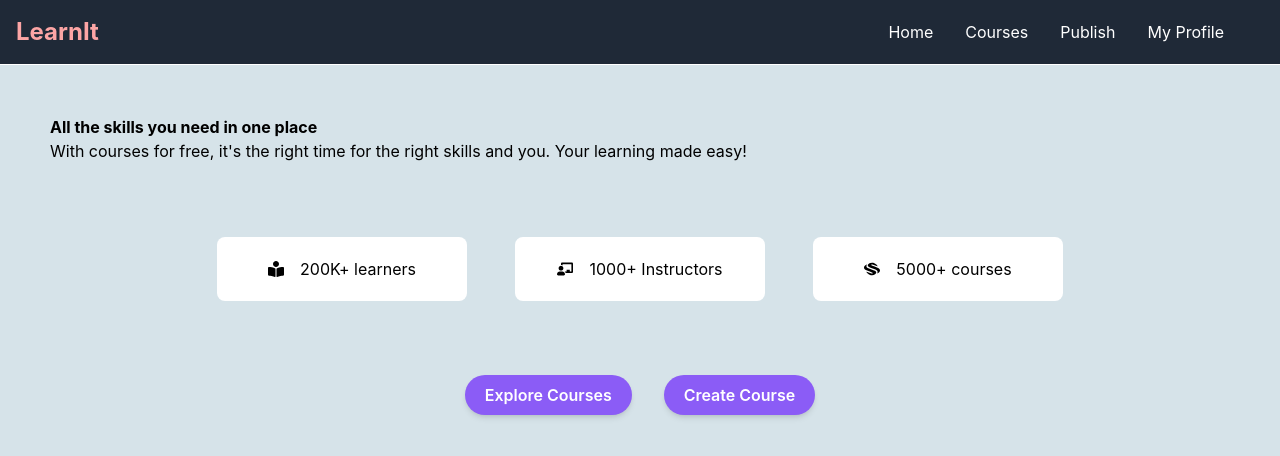
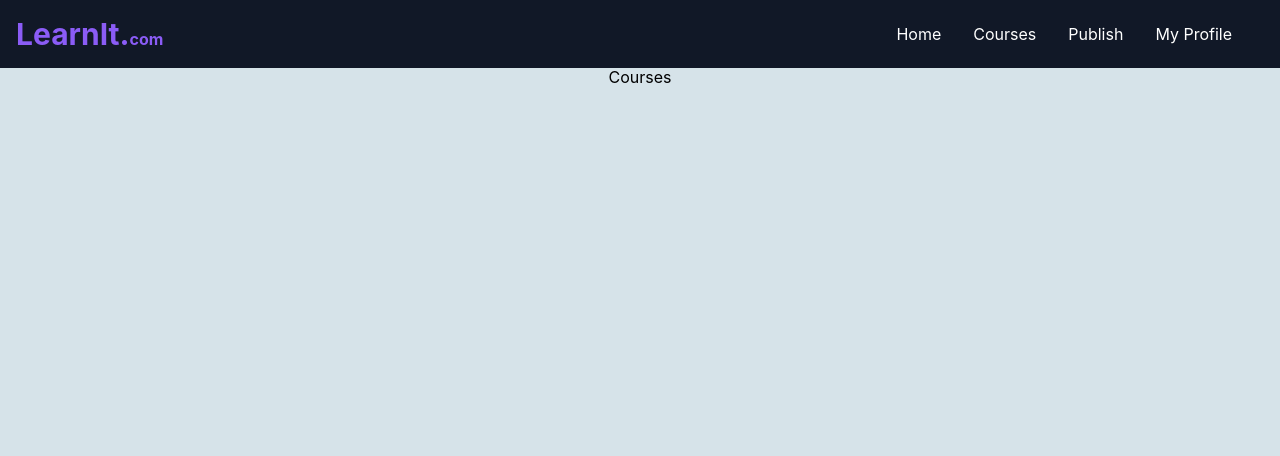
Before and after one commit to dibyajyoti-mandal/devbits-ps2, a React (Create React App) app in the folder frontend/lms-frontend/: page / in a window 1280 px wide. Shown: the top 456 px of the page. Built offline with nearby package versions, Linux system fonts and the light colour scheme.

Commit message:
frontend updated

```diff
--- a/frontend/lms-frontend/src/App.js
+++ b/frontend/lms-frontend/src/App.js
@@ -2,6 +2,7 @@ import './App.css';
 import Navbar from './components/Navbar';
 import styled from "styled-components";
 import Home from './pages/Home';
+import Courses from './pages/Courses';
 
 const Container = styled.div`
   background-color:#d6e3e9;
@@ -13,7 +14,8 @@ function App() {
     <div className="App bg-my">
       <Navbar/>
       <Container className='mt-[65px]'>
-        <Home/>
+        {/* <Home/> */}
+        <Courses/>
       </Container>
     </div>
   );
--- a/frontend/lms-frontend/src/components/Navbar.jsx
+++ b/frontend/lms-frontend/src/components/Navbar.jsx
@@ -8,9 +8,9 @@ const Navbar = () => {
   };
 
   return (
-    <nav className="bg-gray-800 p-4 fixed top-0 w-full">
+    <nav className="bg-gray-900 p-4 fixed top-0 w-full">
       <div className="container mx-auto flex justify-between items-center">
-        <div className="font-bold text-2xl text-red-300">LearnIt</div>
+        <div className="font-bold  text-violet-500"><span className='text-3xl'>LearnIt.</span><span className='text-1xl'>com</span></div>
         <div className="block lg:hidden">
           <button
             onClick={toggleMenu}
@@ -33,17 +33,17 @@ const Navbar = () => {
           </button>
         </div>
         <div className={`lg:flex items-center ${isOpen ? 'block' : 'hidden'}`}>
-          <a href="#home" className="block mt-4 lg:inline-block lg:mt-0 text-white hover:text-gray-400 mr-8">
+          <a href="#" className="nav-buttons">
             Home
           </a>
-          <a href="#courses" className="block mt-4 lg:inline-block lg:mt-0 text-white hover:text-gray-400 mr-8">
+          <a href="#courses" className="nav-buttons">
             Courses
           </a>
-          <a href="#create" className="block mt-4 lg:inline-block lg:mt-0 text-white hover:text-gray-400 mr-8">
+          <a href="#create" className="nav-buttons">
             Publish
           </a>
 
-          <a href="#profile" className="block mt-4 lg:inline-block lg:mt-0 text-white hover:text-gray-400 mr-10">
+          <a href="#profile" className="nav-buttons">
             My Profile
           </a>
         </div>
--- a/frontend/lms-frontend/src/index.css
+++ b/frontend/lms-frontend/src/index.css
@@ -17,10 +17,14 @@ code {
 
 @layer components {
   .btn-primary {
-    @apply py-2 px-5 bg-violet-500 text-white font-semibold rounded-full shadow-md hover:bg-violet-700 focus:outline-none focus:ring focus:ring-violet-400 focus:ring-opacity-75;
+    @apply py-5 md:px-8 px-5 bg-gray-800 text-white font-semibold rounded-full shadow-lg hover:bg-violet-700 focus:outline-none focus:ring focus:ring-violet-400 focus:ring-opacity-75;
   }
 
   .home-card{
-    @apply bg-white p-5 rounded-lg md:m-6 m-1 w-[250px] text-center flex justify-center
+    @apply bg-white p-3 md:p-6 rounded-lg md:m-6 m-1 w-[250px] text-center flex justify-center shadow-md
+  }
+
+  .nav-buttons{
+    @apply block mt-4 lg:inline-block lg:mt-0 text-white hover:text-violet-400 mr-8
   }
 }
--- /dev/null
+++ b/frontend/lms-frontend/src/pages/Courses.jsx
@@ -0,0 +1,9 @@
+import React from 'react'
+
+const Courses = () => {
+  return (
+    <div>Courses</div>
+  )
+}
+
+export default Courses
--- a/frontend/lms-frontend/src/pages/Home.jsx
+++ b/frontend/lms-frontend/src/pages/Home.jsx
@@ -7,11 +7,12 @@ const Home = () => {
     return (
         <>
             <div className="p-[50px] text-left bg-green">
-                <div className='font-bold'>All the skills you need in one place</div>
-                <div>
-                    With courses for free, it's the right time for the right skills and you. Your learning made easy!
+            <div className='font-bold  md:my-10'><span className='text-4xl'>Welcome to LearnIt</span><span className='text-2xl text-violet-700 '>.com</span></div>
+                <div className='font-bold text-2xl mb-4'>All the skills you need, in one place</div>
+                <div className='md:text-[20px]'>
+                    Everything from modern tech to business, with courses for free, it's the right time for the right skills and you. Your learning made easy!
                 </div>
-                <div className="flex justify-center mt-[50px]">
+                <div className="flex justify-center mt-[50px] ">
                     <div className="home-card"><FaBookReader className='mt-1 mr-4' />
                         200K+ learners</div>
                     <div className="home-card"><FaChalkboardTeacher className='mt-1 mr-4' />
```
